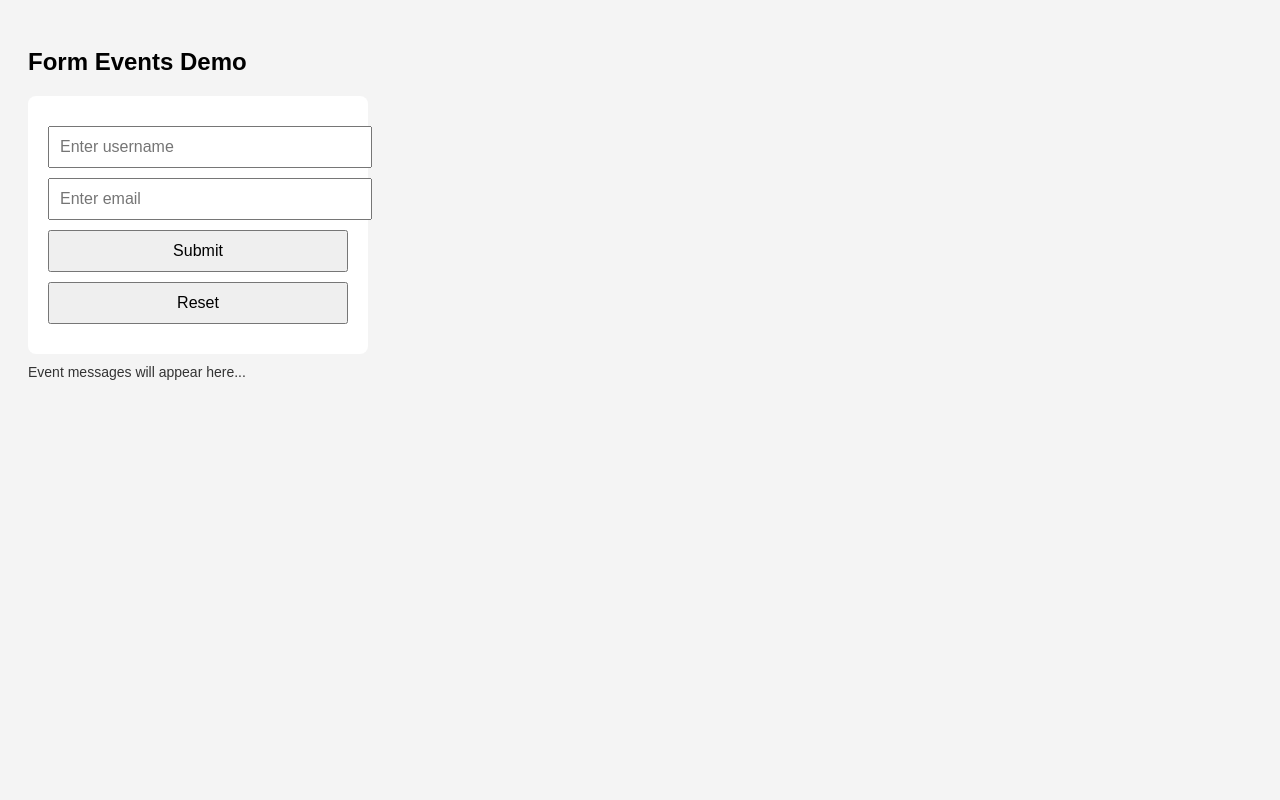
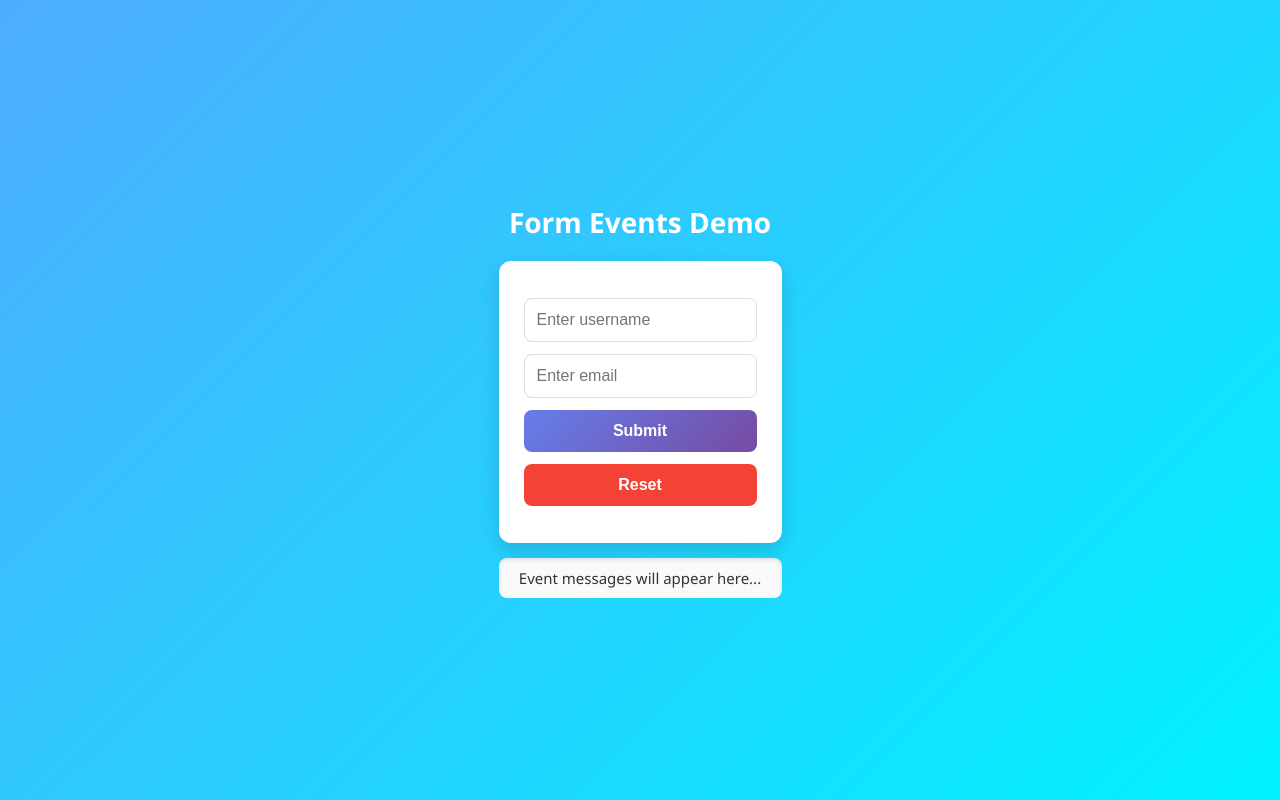
Before and after one commit to MJaman786/Javascript-by-Parts, a plain HTML site: page Javascript part 2/ch5 Events in Js/form events/index.html in a window 1280 px wide. Drawn offline with Linux system fonts and the light colour scheme.

Commit message:
form events

```diff
--- a/Javascript part 2/ch5 Events in Js/form events/index.html
+++ b/Javascript part 2/ch5 Events in Js/form events/index.html
@@ -4,23 +4,108 @@
   <meta charset="UTF-8">
   <title>Form Events Example</title>
   <style>
-    body { font-family: Arial; background: #f4f4f4; padding: 20px; }
-    form { background: #fff; padding: 20px; border-radius: 8px; width: 300px; }
-    input, button { display: block; margin: 10px 0; padding: 10px; font-size: 16px; width: 100%; }
-    #output { font-size: 14px; color: #333; margin-top: 10px; }
+    /* Reset & Base */
+    * { box-sizing: border-box; margin: 0; padding: 0; }
+    body {
+      font-family: 'Segoe UI', Tahoma, Geneva, Verdana, sans-serif;
+      background: linear-gradient(135deg, #4facfe, #00f2fe);
+      display: flex;
+      justify-content: center;
+      align-items: center;
+      min-height: 100vh;
+      padding: 20px;
+    }
+
+    h2 {
+      text-align: center;
+      color: #fff;
+      margin-bottom: 20px;
+      font-size: 28px;
+    }
+
+    /* Form Container */
+    form {
+      background: #fff;
+      padding: 25px;
+      border-radius: 12px;
+      width: 100%;
+      max-width: 400px;
+      box-shadow: 0 8px 20px rgba(0,0,0,0.15);
+    }
+
+    /* Inputs & Buttons */
+    input, button {
+      display: block;
+      margin: 12px 0;
+      padding: 12px;
+      font-size: 16px;
+      width: 100%;
+      border-radius: 8px;
+      border: 1px solid #ddd;
+      transition: all 0.3s ease;
+    }
+
+    input:focus {
+      border-color: #4facfe;
+      outline: none;
+      box-shadow: 0 0 6px rgba(79,172,254,0.6);
+    }
+
+    button {
+      border: none;
+      font-weight: bold;
+      cursor: pointer;
+      color: #fff;
+      background: linear-gradient(135deg, #667eea, #764ba2);
+      transition: transform 0.2s ease;
+    }
+
+    button:hover {
+      transform: translateY(-2px);
+      box-shadow: 0 6px 15px rgba(118,75,162,0.3);
+    }
+
+    button[type="reset"] {
+      background: #f44336;
+    }
+
+    button[type="reset"]:hover {
+      background: #d32f2f;
+    }
+
+    /* Output Message */
+    #output {
+      font-size: 15px;
+      color: #333;
+      margin-top: 15px;
+      text-align: center;
+      background: #f9f9f9;
+      padding: 10px;
+      border-radius: 8px;
+      box-shadow: inset 0 2px 4px rgba(0,0,0,0.1);
+    }
+
+    /* Responsive */
+    @media (max-width: 500px) {
+      form { padding: 20px; }
+      h2 { font-size: 22px; }
+      input, button { font-size: 15px; padding: 10px; }
+    }
   </style>
 </head>
 <body>
+  <div>
     <h2>Form Events Demo</h2>
 
     <form id="myForm">
-    <input type="text" id="username" placeholder="Enter username">
-    <input type="email" id="email" placeholder="Enter email">
+      <input type="text" id="username" placeholder="Enter username" autocomplete="off">
+      <input type="email" id="email" placeholder="Enter email" autocomplete="off">
       <button type="submit">Submit</button>
       <button type="reset">Reset</button>
     </form>
 
     <p id="output">Event messages will appear here...</p>
+  </div>
 
   <script src="./script.js"></script>
 </body>
```
Lines whose indentation alone changed are shown as unchanged.
